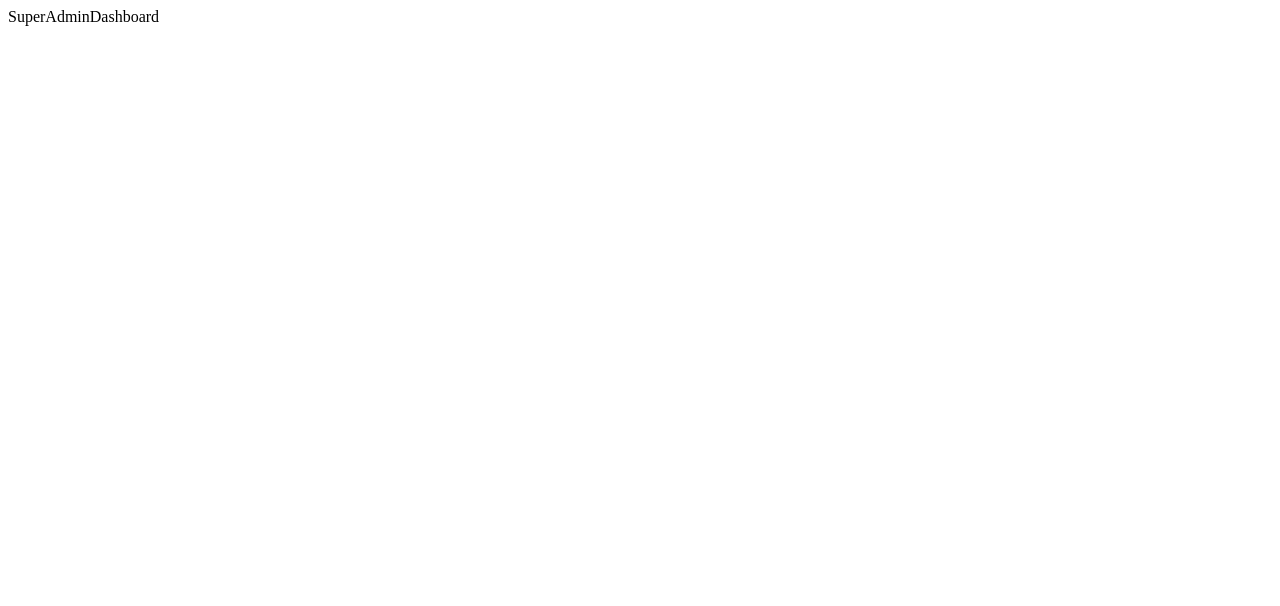
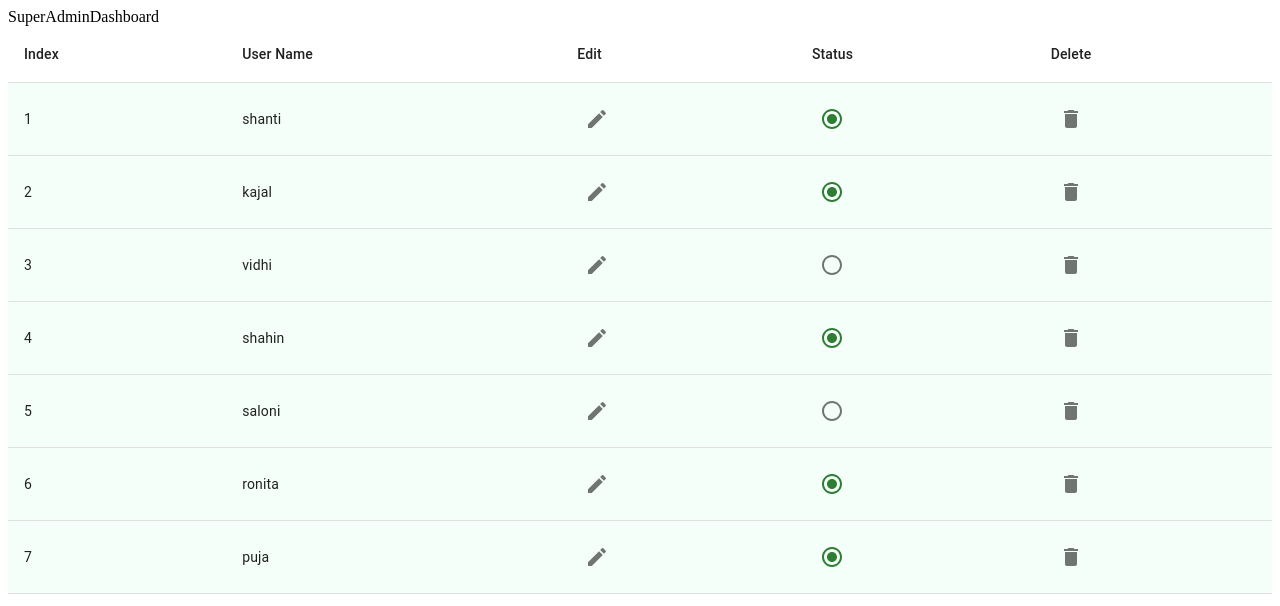
Before and after one commit to KajalRai02/Project, a React (Vite) app in the folder frontend/: page /dashboard/superadmin in a window 1280 px wide. Shown: the top 606 px of the page. Built offline with nearby package versions, Linux system fonts and the light colour scheme.

Commit message:
Made icons ()al & rediecting in login and signup

```diff
--- a/frontend/src/components/Dashboard.jsx
+++ b/frontend/src/components/Dashboard.jsx
@@ -1,4 +1,5 @@
 import {
+  IconButton,
   Paper,
   Table,
   TableBody,
@@ -8,39 +9,69 @@ import {
   TableRow,
 } from "@mui/material";
 
-  import EditIcon from '@mui/icons-material/Edit';
-  import RadioButtonUncheckedIcon from '@mui/icons-material/RadioButtonUnchecked';
-  import RadioButtonCheckedIcon from '@mui/icons-material/RadioButtonChecked';
-  import DeleteIcon from '@mui/icons-material/Delete';
-  import { DUMMY_COURSES } from "./CoursesList";
+import EditIcon from "@mui/icons-material/Edit";
+import RadioButtonUncheckedIcon from "@mui/icons-material/RadioButtonUnchecked";
+import RadioButtonCheckedIcon from "@mui/icons-material/RadioButtonChecked";
+import DeleteIcon from "@mui/icons-material/Delete";
+import DialogBox from "./DialogBox";
+import { useState } from "react";
 
+export default function Dashboard({ arr, flag }) {
+  const [open, setOpen] = useState(false);
 
+  function handleClick() {
+    setOpen((prev) => !prev);
+  }
+  function handleEdit() {
+    console.log("Editing");
+  }
 
-  export default function Dashboard() {
   return (
     <>
-        <TableContainer container={Paper} sx={{bgcolor:"mintcream"}}>
+      <TableContainer container={Paper} sx={{ bgcolor: "mintcream" }}>
         <Table stickyHeader>
-            <TableHead sx={{bgcolor:"teal"}}>
-              <TableRow >
+          <TableHead sx={{ bgcolor: "teal" }}>
+            <TableRow>
               <TableCell>Index</TableCell>
-                <TableCell>Course Name</TableCell>
+              <TableCell>
+                {flag === "admin" ? "Course Name" : "User Name"}
+              </TableCell>
               <TableCell>Edit</TableCell>
               <TableCell>Status</TableCell>
               <TableCell>Delete</TableCell>
             </TableRow>
           </TableHead>
           <TableBody>
-              {DUMMY_COURSES.map((course,index) => (
-                  <TableRow key={course.title}>
+            {arr.map((item, index) => (
+              <TableRow key={flag === "admin" ? item.title : item.username}>
                 <TableCell>{index + 1}</TableCell>
-                    <TableCell>{course.title}</TableCell>
-                    <TableCell><EditIcon/></TableCell>
-                    <TableCell>{course.status ? <RadioButtonCheckedIcon/> : <RadioButtonUncheckedIcon/> }</TableCell>
-                    <TableCell><DeleteIcon/></TableCell>
+                <TableCell>
+                  {flag === "admin" ? item.title : item.username}
+                </TableCell>
+                <TableCell>
+                  <IconButton onClick={handleEdit}>
+                    <EditIcon />
+                  </IconButton>
+                </TableCell>
+                <TableCell>
+                  <IconButton>
+                    {item.status ? (
+                      <RadioButtonCheckedIcon color="success" />
+                    ) : (
+                      <RadioButtonUncheckedIcon />
+                    )}
+                  </IconButton>
+                </TableCell>
+                <TableCell>
+                  <IconButton onClick={handleClick}>
+                    <DeleteIcon />
+                    {open && (
+                      <DialogBox open={open} text="Do you want to delete?" />
+                    )}
+                  </IconButton>
+                </TableCell>
               </TableRow>
             ))}
-
           </TableBody>
         </Table>
       </TableContainer>
--- /dev/null
+++ b/frontend/src/components/DialogBox.jsx
@@ -0,0 +1,28 @@
+import {
+  Button,
+  Dialog,
+  DialogActions,
+  DialogContent,
+  DialogContentText,
+  DialogTitle,
+} from "@mui/material";
+
+export default function DialogBox({ open, text }) {
+  function handleDelete() {
+    console.log("Deleting");
+  }
+
+  return (
+    <>
+      <Dialog open={open}>
+        <DialogContent>
+          <DialogContentText>{text}</DialogContentText>
+        </DialogContent>
+        <DialogActions>
+          <Button onClick={handleDelete}>Yes</Button>
+          <Button>No</Button>
+        </DialogActions>
+      </Dialog>
+    </>
+  );
+}
--- a/frontend/src/pages/dashboards/AdminDashboard.jsx
+++ b/frontend/src/pages/dashboards/AdminDashboard.jsx
@@ -1,11 +1,12 @@
 import Dashboard from "../../components/Dashboard"
 
+import { DUMMY_COURSES } from "../../components/CoursesList"
 
 function AdminDashboard() {
   return (
     <>
       <div>AdminDashboard</div>
-      <Dashboard />
+      <Dashboard arr={DUMMY_COURSES} flag='admin' />
     </>
   )
 }
--- a/frontend/src/pages/dashboards/SuperAdminDashboard.jsx
+++ b/frontend/src/pages/dashboards/SuperAdminDashboard.jsx
@@ -1,8 +1,12 @@
-
+import Dashboard from '../../components/Dashboard';
+import {DUMMY_USERS} from '../../components/UserList'
 
 function SuperAdminDashboard() {
   return (
-    <div>SuperAdminDashboard</div>
+    <>
+      <div>SuperAdminDashboard</div>
+      <Dashboard arr={DUMMY_USERS} flag='superadmin'/>
+    </>
   )
 }
 
--- a/frontend/src/pages/login/components/LoginForm.jsx
+++ b/frontend/src/pages/login/components/LoginForm.jsx
@@ -1,6 +1,10 @@
 /* eslint-disable react/prop-types */
 
 import { Box, TextField, Button, FormControl, FormHelperText, Typography, Paper } from "@mui/material";
+
+import { Link as RouterLink } from "react-router-dom";
+
+const role= 'student'
 
 const LoginForm = ({ onSubmit, register, errors, isSubmitting }) => {
   return (
@@ -44,7 +48,7 @@ const LoginForm = ({ onSubmit, register, errors, isSubmitting }) => {
           <FormHelperText>{errors.Password?.message}</FormHelperText>
         </FormControl>
 
-        <Button variant="contained" type="submit" disabled={isSubmitting}>
+        <Button component={RouterLink} to={`/dashboard/${role}`} variant="contained" type="submit" disabled={isSubmitting}>
           Login
         </Button>
       </Box>
--- a/frontend/src/pages/register/component/RegisterForm.jsx
+++ b/frontend/src/pages/register/component/RegisterForm.jsx
@@ -1,6 +1,9 @@
 /* eslint-disable react/prop-types */
 
 import { Box, TextField, Button, FormControl, FormHelperText, Typography, Paper } from "@mui/material";
+
+import { Link as RouterLink } from "react-router-dom";
+
 
 const RegisterForm = ({ onSubmit, register, errors, isSubmitting }) => {
   return (
@@ -60,7 +63,7 @@ const RegisterForm = ({ onSubmit, register, errors, isSubmitting }) => {
           <FormHelperText>{errors.Password?.message}</FormHelperText>
         </FormControl>
 
-        <Button variant="contained" type="submit" disabled={isSubmitting}>
+        <Button component={RouterLink} to='/login' variant="contained" type="submit" disabled={isSubmitting}>
           Sign up
         </Button>
       </Box>
```
Lines whose indentation alone changed are shown as unchanged.
